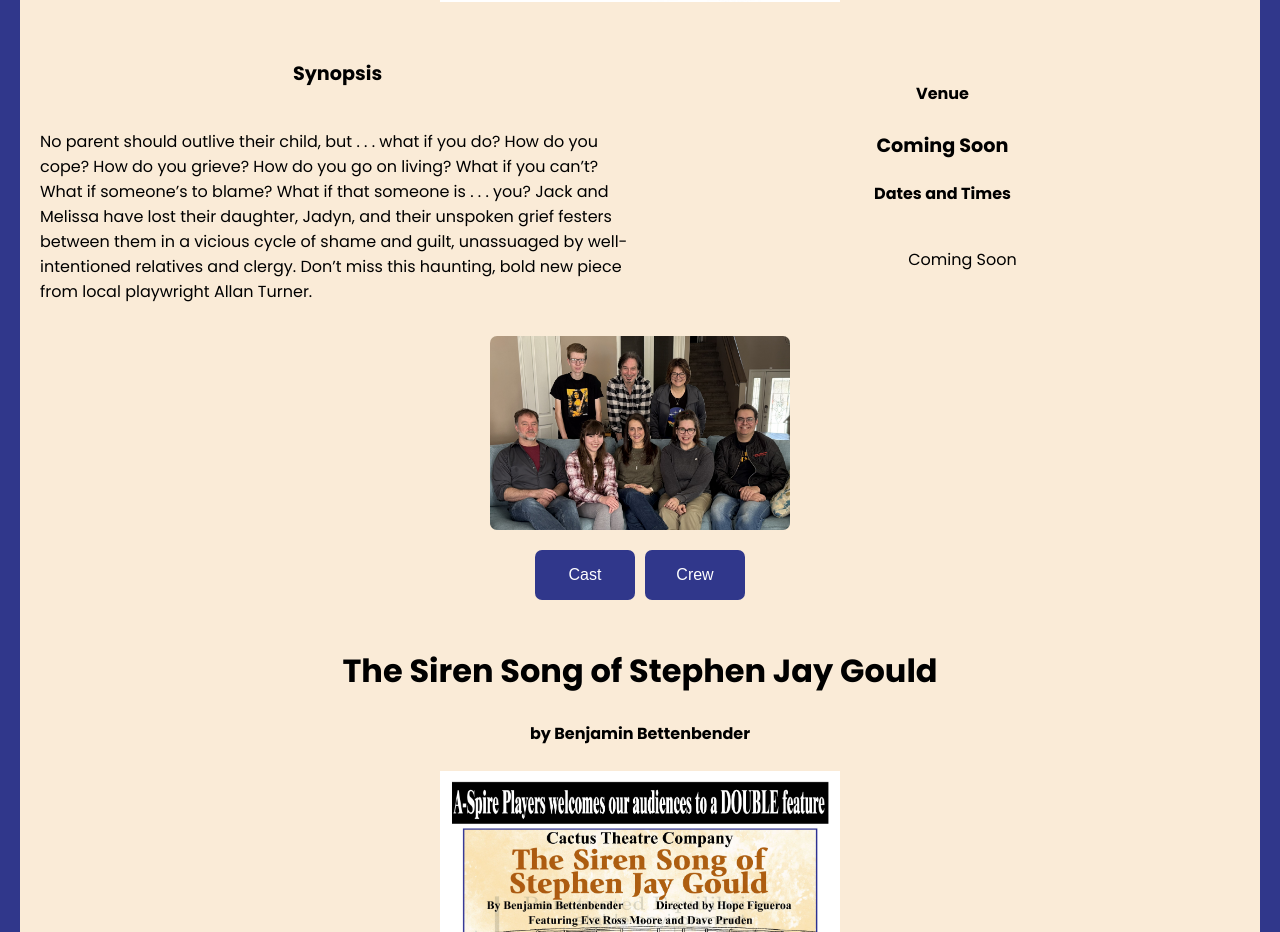
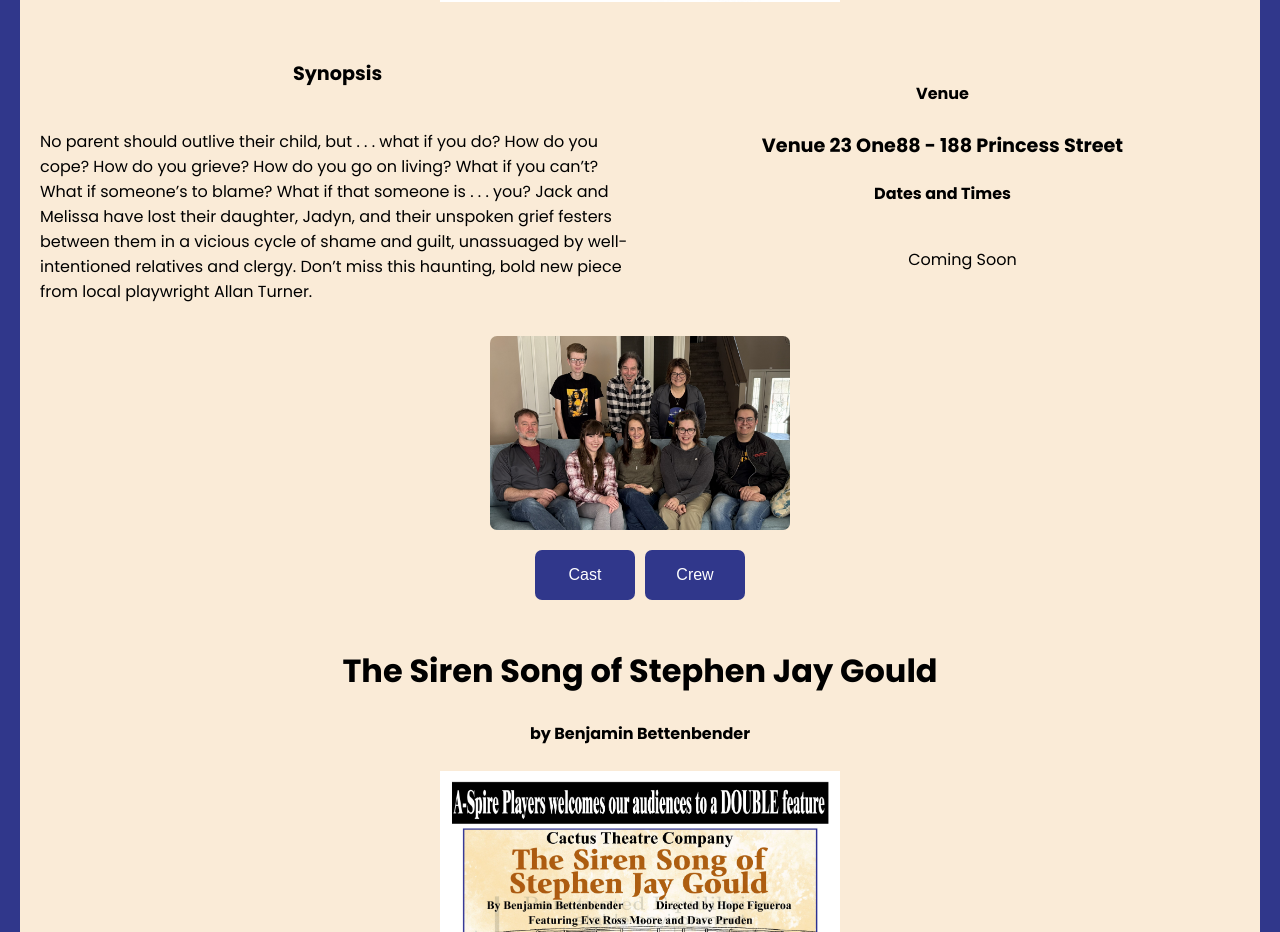
Before and after one commit to dave-sommerville/cactus-2.0, a React (Create React App) app: page / in a window 1280 px wide. Shown: the part 1000-1932 px from the top of the page. Built offline with nearby package versions, Linux system fonts and the light colour scheme.

Commit message:
Added venues

```diff
--- a/src/DAL/ShowList.js
+++ b/src/DAL/ShowList.js
@@ -15,7 +15,7 @@ const Cactus = new Show(
   null,
   cactusAllStaff,
   "When they're out of minions but a mortal needs to face their past before they die, sometimes the god of death must step in. It's just Tom's luck to both find out he's dying and to be escorted through his regrets by a surly deity who's out of practice. At least his best friend Jackie (and her trusty cactus, Angie) are coming along as emotional support. Written by Daniel Gilmour, who left the world's stage too soon. Cactus is a dark comedy about life, death, love and loss that we now perform in his memory.",
-  ["Venue 6 - Tom Hendry Warehouse"],
+  ["Venue 6", "Tom Hendry Warehouse", "140 Rupert Ave"],
   [
     "Thursday, July 17 - 2:15 PM",
     "Saturday, July 19 - 11:00 AM",
@@ -40,7 +40,7 @@ export const Unresolved = new Show (
   unresolvedPoster,
   unresolvedAllStaff,
   "No parent should outlive their child, but . . . what if you do? How do you cope? How do you grieve? How do you go on living? What if you can’t? What if someone’s to blame? What if that someone is . . . you? Jack and Melissa have lost their daughter, Jadyn, and their unspoken grief festers between them in a vicious cycle of shame and guilt, unassuaged by well-intentioned relatives and clergy. Don’t miss this haunting, bold new piece from local playwright Allan Turner.",
-  ["Coming Soon"],
+  ["Venue 23 One88", "188 Princess Street"],
   ["Coming Soon"],
   "",
   "",
```
